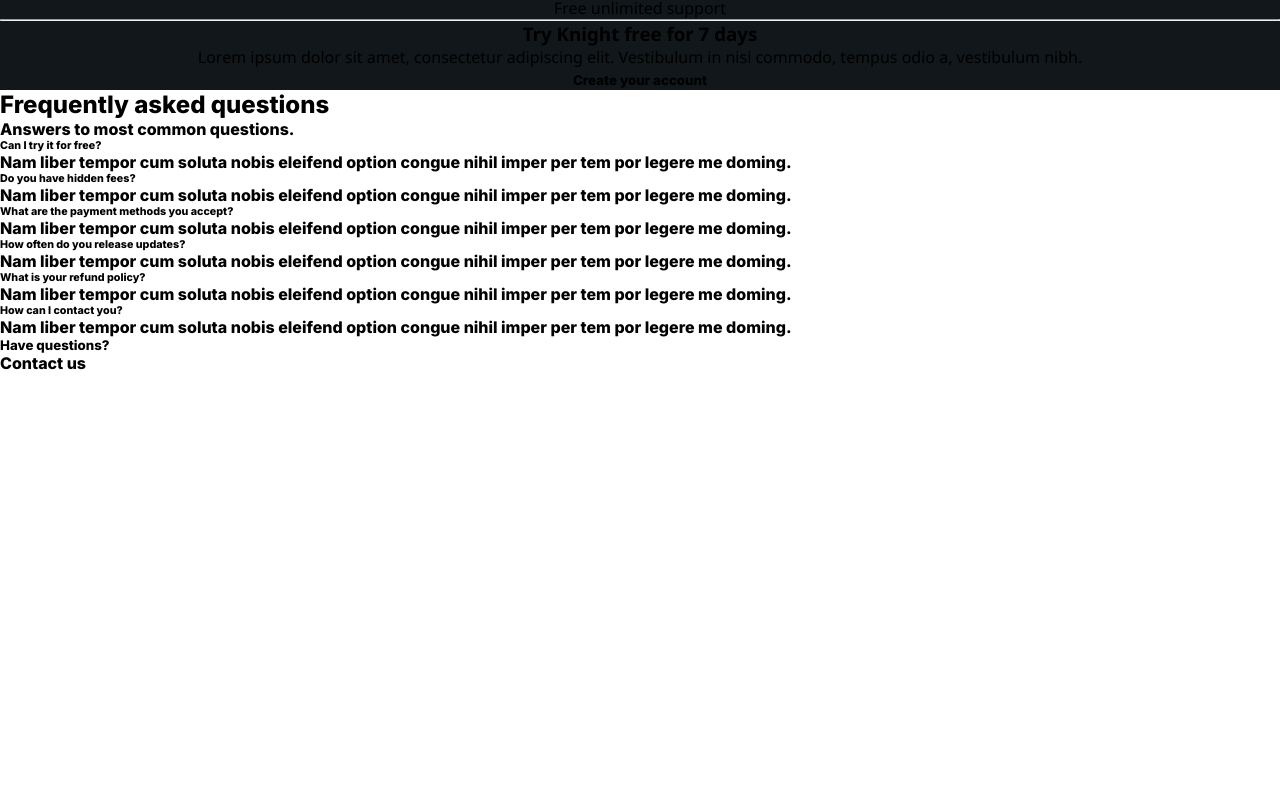
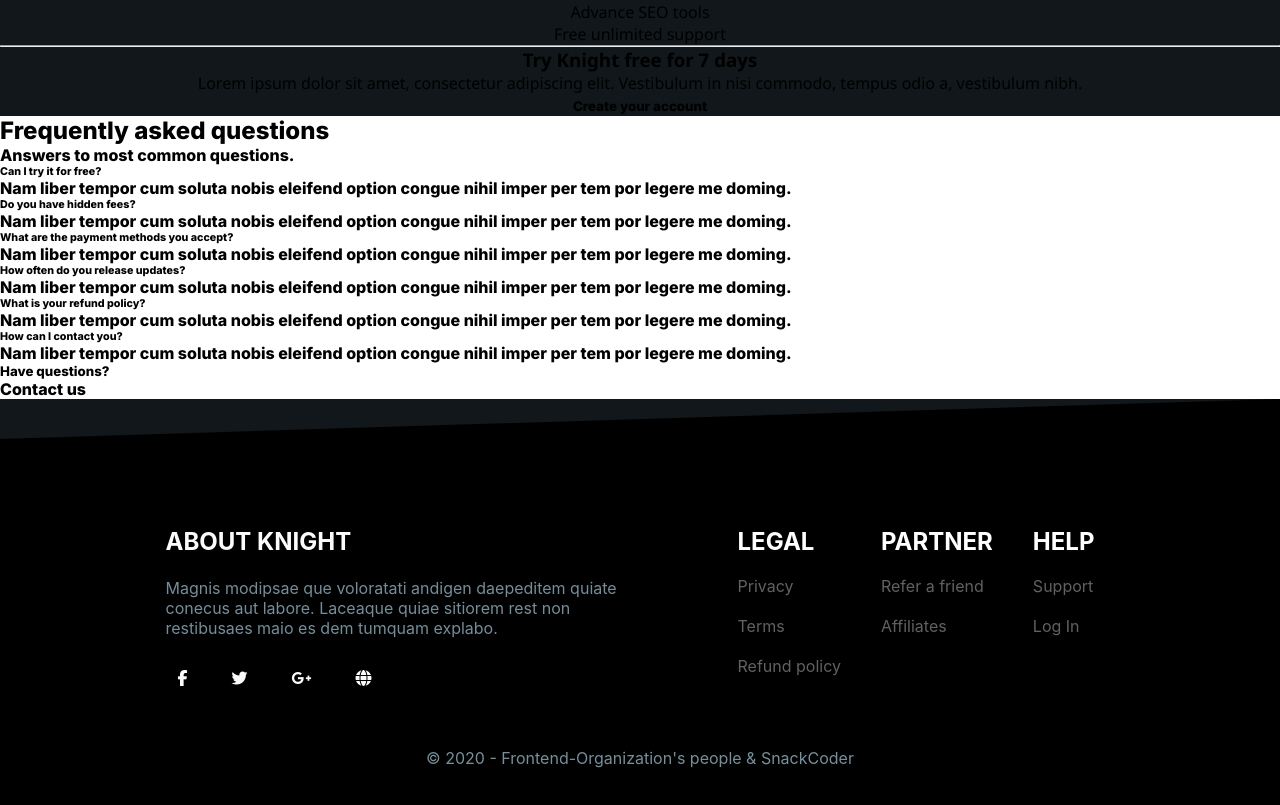
Before and after one commit to Frontend-organization/knight-landing, a React app: page / in a window 1280 px wide. Shown: the part 3170-3975 px from the top of the page. Before the commit the page ends 3543 px from the top, so only its background shows below. Built offline with nearby package versions, Linux system fonts and the light colour scheme.

Commit message:
Feat: Footer and svg polygons added

```diff
--- a/src/components/Benefits/Benefits.module.css
+++ b/src/components/Benefits/Benefits.module.css
@@ -139,3 +139,9 @@
     Ubuntu, Cantarell, "Open Sans", "Helvetica Neue", sans-serif;
   margin-bottom: 35px;
 }
+
+.BenefitsThumb {
+  background-color: #000;
+  display: block;
+  fill: #11171a;
+}
--- a/src/components/Benefits/index.jsx
+++ b/src/components/Benefits/index.jsx
@@ -107,12 +107,13 @@ const benefits = [
 
 function Benefits() {
   return (
+    <>
       <section className={styles.Benefits}>
         <header className={styles.BenefitsHeader}>
           <h2>Knight offers everything you need.</h2>
           <h4>
-          Lorem ipsum dolor sit amet, consectetur adipiscing elit. Vestibulum in
-          nisi commodo, tempus odio a, vestibulum nibh.
+            Lorem ipsum dolor sit amet, consectetur adipiscing elit. Vestibulum
+            in nisi commodo, tempus odio a, vestibulum nibh.
           </h4>
         </header>
         <main className={styles.BenefitsMain}>
@@ -145,6 +146,16 @@ function Benefits() {
           <Slider />
         </aside>
       </section>
+      <svg
+        width="100%"
+        stroke="none"
+        viewBox="0 0 1000 20"
+        preserveAspectRatio="none"
+        className={styles.BenefitsThumb}
+      >
+        <polygon points="0,20 1000,20 1000,0 0,20" />
+      </svg>
+    </>
   );
 }
 
--- /dev/null
+++ b/src/components/Footer/Footer.module.css
@@ -0,0 +1,92 @@
+.FooterThumb {
+  background: #11171a;
+  width: 100%;
+  display: block;
+}
+
+.Footer {
+  color: #fff;
+  background-color: #000;
+  font-family: -apple-system, BlinkMacSystemFont, "Segoe UI", Roboto, Oxygen,
+    Ubuntu, Cantarell, "Open Sans", "Helvetica Neue", sans-serif;
+  padding: 88px 48px 80px 48px;
+}
+
+.FooterContent {
+  margin-bottom: 30px;
+}
+
+.FooterAbout {
+  display: flex;
+  flex-direction: column;
+  color: #768d99;
+  margin-bottom: 20px;
+}
+
+.FooterAbout h2 {
+  color: #fbfbfb;
+  margin-bottom: 22px;
+}
+
+.FooterAbout p {
+  margin-bottom: 20px;
+}
+
+.FooterLinksWrapper {
+  display: flex;
+  flex-wrap: wrap;
+}
+
+.FooterLinks {
+  margin-right: 40px;
+}
+
+.FooterLinks h2 {
+  margin-bottom: 16px;
+}
+
+.FooterLinks li {
+  color: #616161;
+  margin-bottom: 16px;
+}
+
+.NetworkIcons {
+  display: flex;
+  color: #fbfbfb;
+}
+
+.NetworkIcons i {
+  margin-right: 20px;
+  border-radius: 6px;
+  background-color: transparent;
+  transition: background-color ease-in 0.28s;
+  padding: 12px;
+}
+
+.NetworkIcons i:hover {
+  background-color: #1de9b6;
+}
+
+.FooterCredits {
+  color: #778f9b;
+  text-align: center;
+}
+
+@media only screen and (min-width: 768px) {
+  .FooterContent {
+    display: flex;
+    justify-content: center;
+    max-width: 1300px;
+    margin: 0 auto;
+  }
+
+  .FooterAbout {
+    padding: 0px 120px 30px 20px;
+    width: 50%;
+  }
+
+  .FooterLinks li,
+  .FooterLinks h2 {
+    margin-bottom: 20px;
+  }
+}
--- /dev/null
+++ b/src/components/Footer/index.jsx
@@ -0,0 +1,53 @@
+import React from "react";
+import styles from "./Footer.module.css";
+
+function Footer() {
+  return (
+    <React.Fragment>
+      <svg className={styles.FooterThumb} width="100%" viewBox="0 0 960 30">
+        <polygon points="0,30 960,30 960,0 0,30" preserveAspectRatio="none" />
+      </svg>
+      <section className={styles.Footer}>
+        <div className={styles.FooterContent}>
+          <div className={styles.FooterAbout}>
+            <h2>ABOUT KNIGHT</h2>
+            <p>
+              Magnis modipsae que voloratati andigen daepeditem quiate conecus
+              aut labore. Laceaque quiae sitiorem rest non restibusaes maio es
+              dem tumquam explabo.
+            </p>
+            <div className={styles.NetworkIcons}>
+              <i className="fab fa-facebook-f" />
+              <i className="fab fa-twitter" />
+              <i className="fab fa-google-plus-g" />
+              <i className="fas fa-globe" />
+            </div>
+          </div>
+          <div className={styles.FooterLinksWrapper}>
+            <ul className={styles.FooterLinks}>
+              <h2>LEGAL</h2>
+              <li>Privacy</li>
+              <li>Terms</li>
+              <li>Refund policy</li>
+            </ul>
+            <ul className={styles.FooterLinks}>
+              <h2>PARTNER</h2>
+              <li>Refer a friend</li>
+              <li>Affiliates</li>
+            </ul>
+            <ul className={styles.FooterLinks}>
+              <h2>HELP</h2>
+              <li>Support</li>
+              <li>Log In</li>
+            </ul>
+          </div>
+        </div>
+        <p className={styles.FooterCredits}>
+          &copy; 2020 - Frontend-Organization's people & SnackCoder
+        </p>
+      </section>
+    </React.Fragment>
+  );
+}
+
+export default Footer;
--- a/src/index.js
+++ b/src/index.js
@@ -5,7 +5,10 @@ import "slick-carousel/slick/slick.css";
 import "slick-carousel/slick/slick-theme.css";
 
 import App from "./App";
+import Footer from "./components/Footer";
 
 const appContainer = document.getElementById("root");
+const footerContainer = document.getElementById("footer-container");
 
 ReactDOM.render(<App />, appContainer);
+ReactDOM.render(<Footer />, footerContainer);
```
Lines whose indentation alone changed are shown as unchanged.
